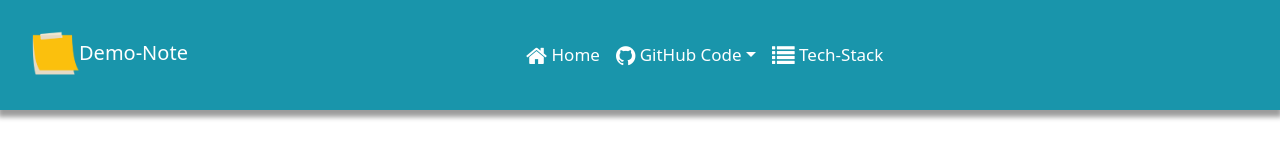
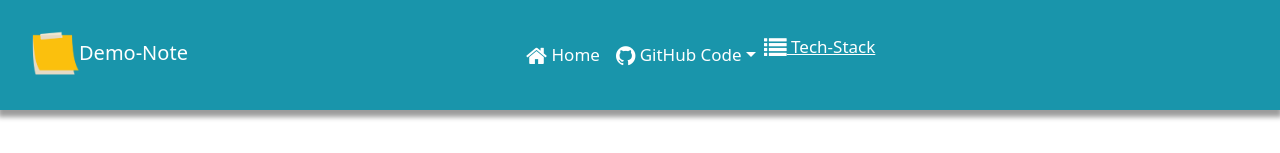
Before and after one commit to Mannyvv/NoteApp_React_Frontend, a React (Create React App) app: page /TechStack in a window 1280 px wide. Shown: the top 153 px of the page. Built offline with nearby package versions, Linux system fonts and the light colour scheme.

Commit message:
used react-router-dom navlink

```diff
--- a/src/App.js
+++ b/src/App.js
@@ -1,6 +1,6 @@
-import { Route, Routes } from "react-router-dom";
+import { Route, Routes ,BrowserRouter } from "react-router-dom";
 import HomePage from "./pages/Homepage";
-import TechstackPage from "./pages/TechstackPage";
+import TechstackPage from "./pages/TechstackPage.js"
 import Header from "./components/Header";
 import Footer from "./components/Footer";
 
@@ -11,9 +11,8 @@ function App() {
     <div className="App">
         <Header/>
         <Routes>
-        {/* https://reactrouter.com/en/main/components/routes */}
             <Route path='/' element={<HomePage />} />
-            <Route path='TechStack' element={<TechstackPage/>}/>
+            <Route path="/TechStack" element={<TechstackPage/>}/>
         </Routes>
         <Footer/>
 
--- a/src/components/Header.js
+++ b/src/components/Header.js
@@ -9,13 +9,14 @@ import {
   NavbarBrand,
   Nav,
   NavItem,
-  NavLink,
+  // NavLink,
   UncontrolledDropdown,
   DropdownToggle,
   DropdownMenu,
   DropdownItem,
   NavbarText,
 } from 'reactstrap';
+import { NavLink } from "react-router-dom";
 import Logo from "../assets/images/logo.png"
 
 const Header = () => {
@@ -36,7 +37,7 @@ const Header = () => {
 
           <Nav className=" nav" style={{ marginLeft: "30%" }} navbar >
             <NavItem>
-              <NavLink className="nav-link" style={whiteText} href="/">
+              <NavLink className="nav-link" style={whiteText} to="/">
                 <i className="fa fa-home fa-lg" /> Home
               </NavLink>
             </NavItem>
@@ -73,7 +74,7 @@ const Header = () => {
             </UncontrolledDropdown>
 
             <NavItem>
-              <NavLink style={whiteText} href="TechStack">
+              <NavLink style={whiteText} to="/TechStack">
                 <i className="fa fa-list fa-lg" /> Tech-Stack
               </NavLink>
             </NavItem>
```
Also changed, not shown: notes.txt.
